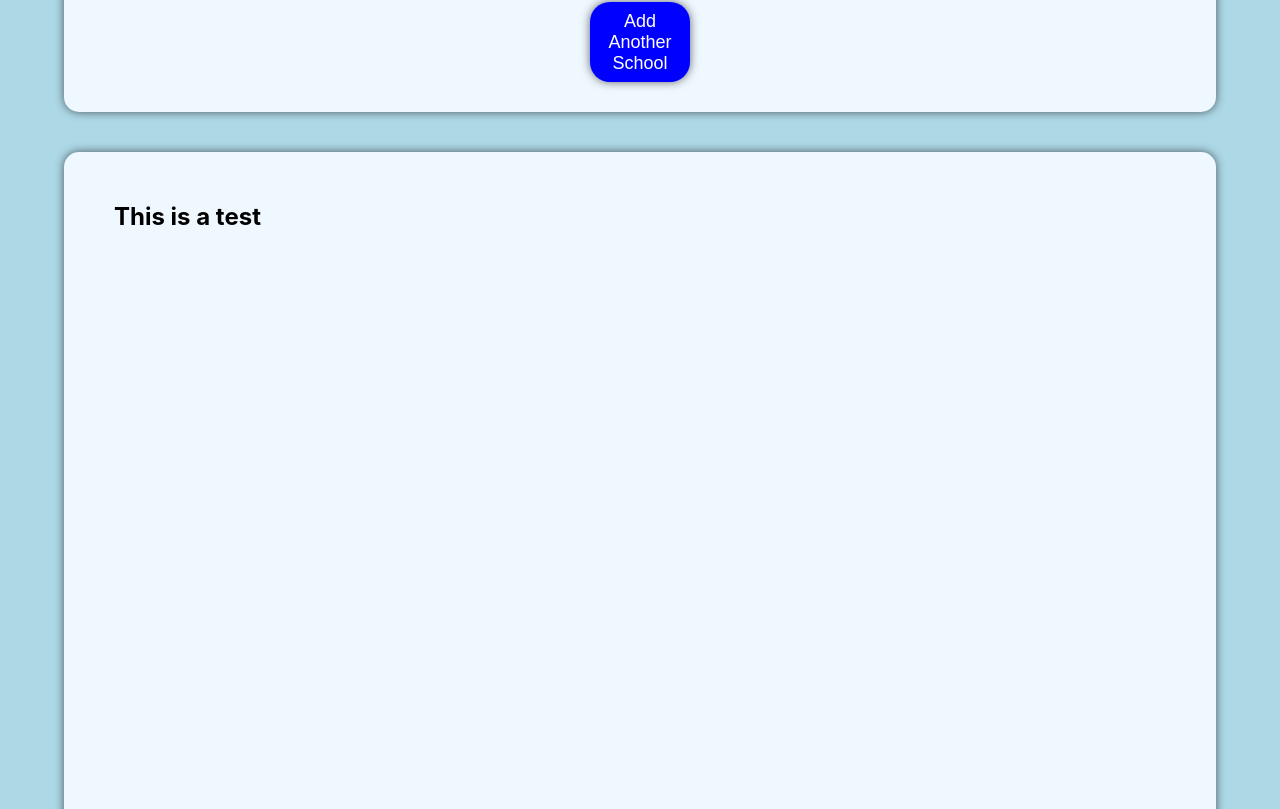
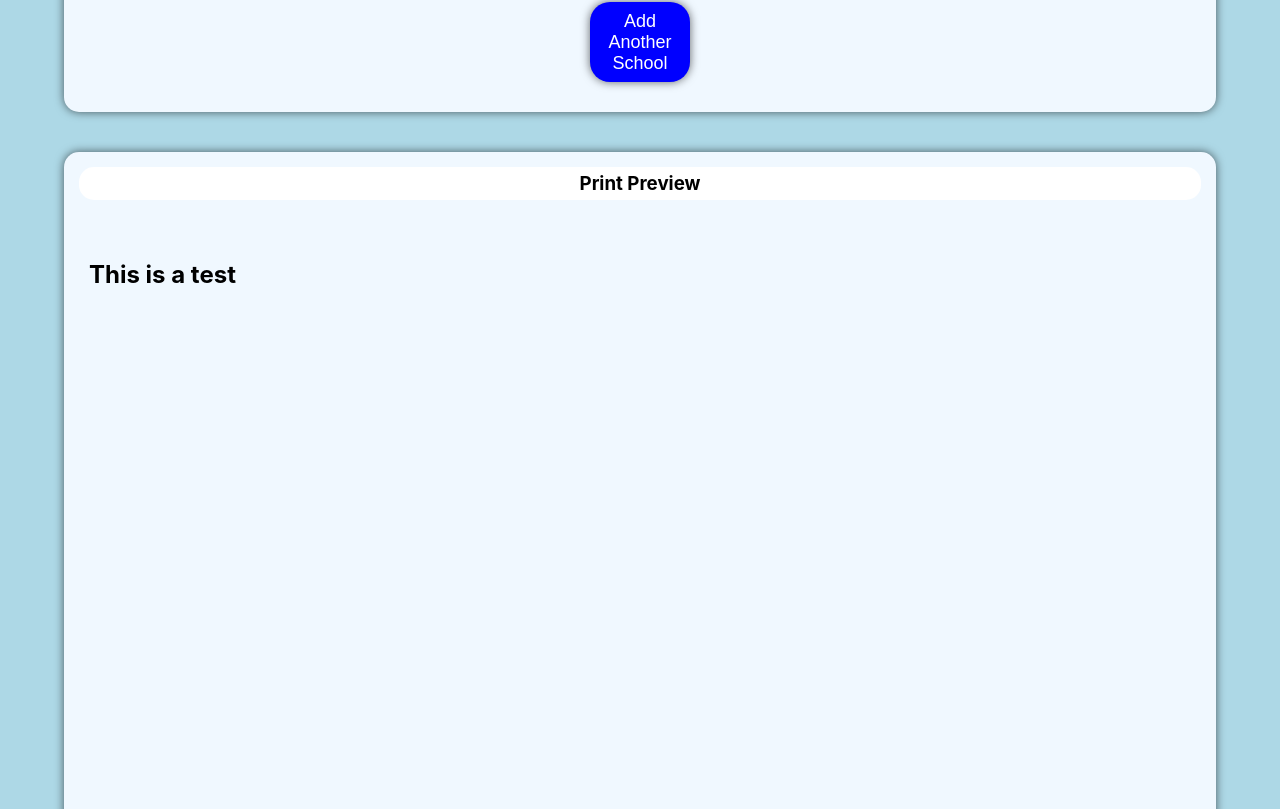
Before and after one commit to chadjcampbell/cv-project, a React (Create React App) app: page / in a window 1280 px wide. Shown: the part 1991-2800 px from the top of the page. Built offline with nearby package versions, Linux system fonts and the light colour scheme.

Commit message:
extract ComponentToPrint and fix react-to-print with forwardRef

```diff
--- a/src/App.css
+++ b/src/App.css
@@ -24,8 +24,23 @@
   background-color: aliceblue;
 }
 
-.Preview > h2 {
-  padding: 50px;
+.previewContainer {
+  display: flex;
+  flex-direction: column;
+  justify-content: center;
+  align-items: center;
+}
+
+.printContainer {
+  padding: 25px;
+}
+
+h3 {
+  margin: 15px;
+  padding: 5px;
+  background-color: white;
+  border-radius: 15px;
+  text-align: center;
 }
 
 .section,
--- /dev/null
+++ b/src/components/ComponentToPrint.js
@@ -0,0 +1,11 @@
+import { forwardRef } from "react";
+
+const ComponentToPrint = forwardRef(function ComponentToPrint(props, ref) {
+  return (
+    <div ref={ref} className="printContainer">
+      <h2>This is a test </h2>
+    </div>
+  );
+});
+
+export default ComponentToPrint;
--- a/src/components/Preview.js
+++ b/src/components/Preview.js
@@ -1,5 +1,6 @@
 import React, { useRef } from "react";
 import { useReactToPrint } from "react-to-print";
+import ComponentToPrint from "./ComponentToPrint";
 
 function Preview() {
   const componentRef = useRef();
@@ -8,9 +9,10 @@ function Preview() {
   });
 
   return (
-    <div>
-      <div className="Preview" ref={componentRef}>
-        <h2>This is a test </h2>
+    <div className="previewContainer">
+      <div className="Preview">
+        <h3>Print Preview</h3>
+        <ComponentToPrint ref={componentRef} />
       </div>
       <button className="printBtn" onClick={handlePrint}>
         Print
```
